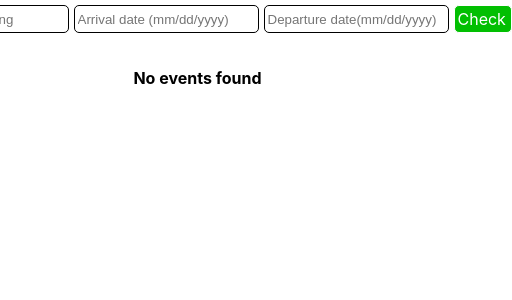
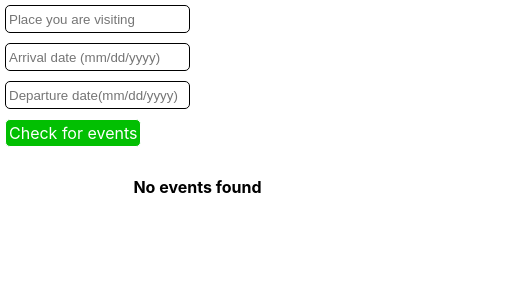
Before and after one commit to SagTheo/kajsa, a React (Create React App) app: page / in a window 390 px wide. Shown: the top 300 px of the page, 512 px wide, since content can reach past the window. Built offline with nearby package versions, Linux system fonts and the light colour scheme.

Commit message:
made it responsive for mobiles

```diff
--- a/src/App.css
+++ b/src/App.css
@@ -43,3 +43,24 @@
 .displayedEvent button {
     cursor: pointer;
 }
+
+/* Responsiveness */
+
+@media (max-width: 426px) {
+    .topBar {
+        display: flex;
+        flex-direction: column;
+        align-items: start;
+    }
+
+    .displayedEvent {
+        display: flex;
+        flex-direction: column;
+        align-items: center;
+        gap: 5px;
+    }
+
+    .displayedEvent button {
+        width: fit-content;
+    }
+}
--- a/src/css/UserInput.module.css
+++ b/src/css/UserInput.module.css
@@ -34,3 +34,17 @@
 .noOutline {
     outline: none;
 }
+
+/* Responsiveness */
+
+@media (max-width: 426px) {
+    .container {
+        display: flex;
+        flex-direction: row;
+        width: 95vw;
+    }
+
+    .err {
+        position: static;
+    }
+}
```
